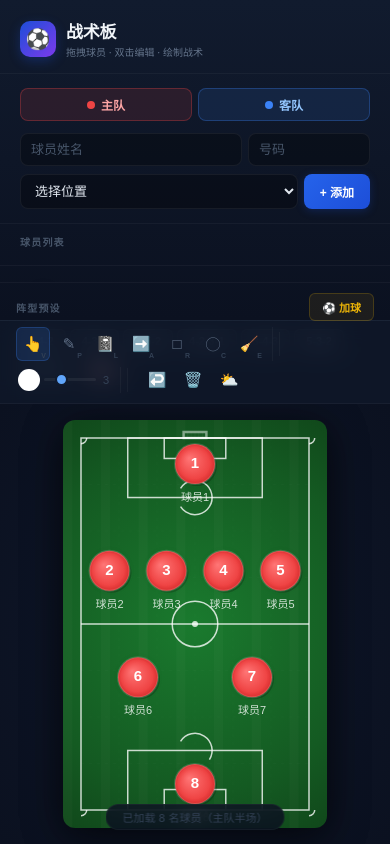
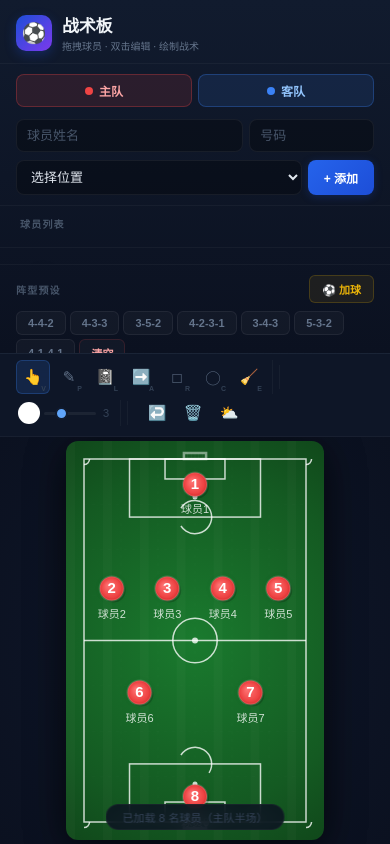
Before and after one commit to yuhaohuang12345/football-tactics-board, a plain HTML site: page index.html in a window 390 px wide. Drawn offline with Linux system fonts and the light colour scheme.

Commit message:
Fix mobile: responsive player/ball size, scrollable sidebar, reduce padding

```diff
--- a/index.html
+++ b/index.html
@@ -103,8 +103,10 @@ body{font-family:-apple-system,"Segoe UI","PingFang SC","Microsoft YaHei",sans-s
 
  @media(max-width:820px){
  .app{flex-direction:column}
-.sidebar{width:100%;min-width:unset;max-height:38vh;border-right:none;border-bottom:1px solid rgba(255,255,255,.04)}
-.player-list{max-height:80px}
+ .sidebar{width:100%;min-width:unset;max-height:42vh;overflow-y:auto;border-right:none;border-bottom:1px solid rgba(255,255,255,.04)}
+ .player-list{max-height:110px}
+ .s-section{padding:10px 16px}
+ .s-head{padding:12px 16px 10px}
  .s-foot{padding:10px 16px 12px}
  .toolbar{padding:6px 10px}
  .tg{padding:0 6px}
@@ -249,7 +251,8 @@ document.addEventListener('keydown', e => {
 
 function resize() {
   const r = document.getElementById('c').getBoundingClientRect();
-  let w = r.width - 32, h = r.height - 32;
+  const pad = window.innerWidth < 820 ? 8 : 32;
+  let w = r.width - pad, h = r.height - pad;
   const ar = 105/68;
   if (w * ar > h) w = h/ar; else h = w * ar;
   W = Math.round(w); H = Math.round(h);
@@ -396,7 +399,7 @@ function drStr(ctx,d){
   ctx.restore();
 }
 function drPl(ctx,p){
-  const r=20;ctx.save();
+  const r=Math.max(11,Math.min(20,Math.round(W*0.045)));ctx.save();
   ctx.beginPath();ctx.arc(p.x+2,p.y+2,r,0,Math.PI*2);ctx.fillStyle='rgba(0,0,0,.2)';ctx.fill();
   const gr=ctx.createRadialGradient(p.x-r*.3,p.y-r*.3,0,p.x,p.y,r);
   gr.addColorStop(0,lt(p.c,50));gr.addColorStop(.8,p.c);gr.addColorStop(1,dk(p.c,20));
@@ -407,7 +410,7 @@ function drPl(ctx,p){
   ctx.restore();
 }
 function drBall(ctx,b){
-  const r=11;ctx.save();
+  const r=Math.max(7,Math.min(11,Math.round(W*0.025)));ctx.save();
   ctx.beginPath();ctx.arc(b.x+1.5,b.y+2,r,0,Math.PI*2);ctx.fillStyle='rgba(0,0,0,.15)';ctx.fill();
   ctx.beginPath();ctx.arc(b.x,b.y,r,0,Math.PI*2);ctx.fillStyle='#f0f0f0';ctx.fill();ctx.strokeStyle='#999';ctx.lineWidth=1;ctx.stroke();
   const x=b.x,y=b.y;ctx.fillStyle='#2a2a2a';ctx.beginPath();
```
Lines whose indentation alone changed are shown as unchanged.
